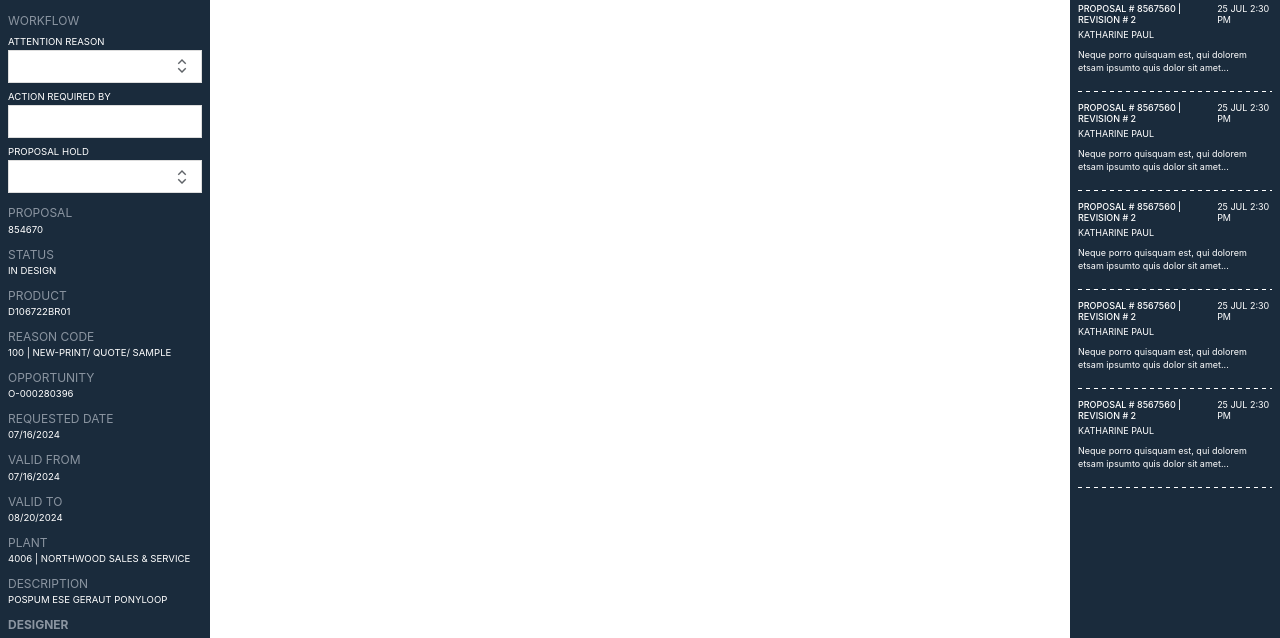
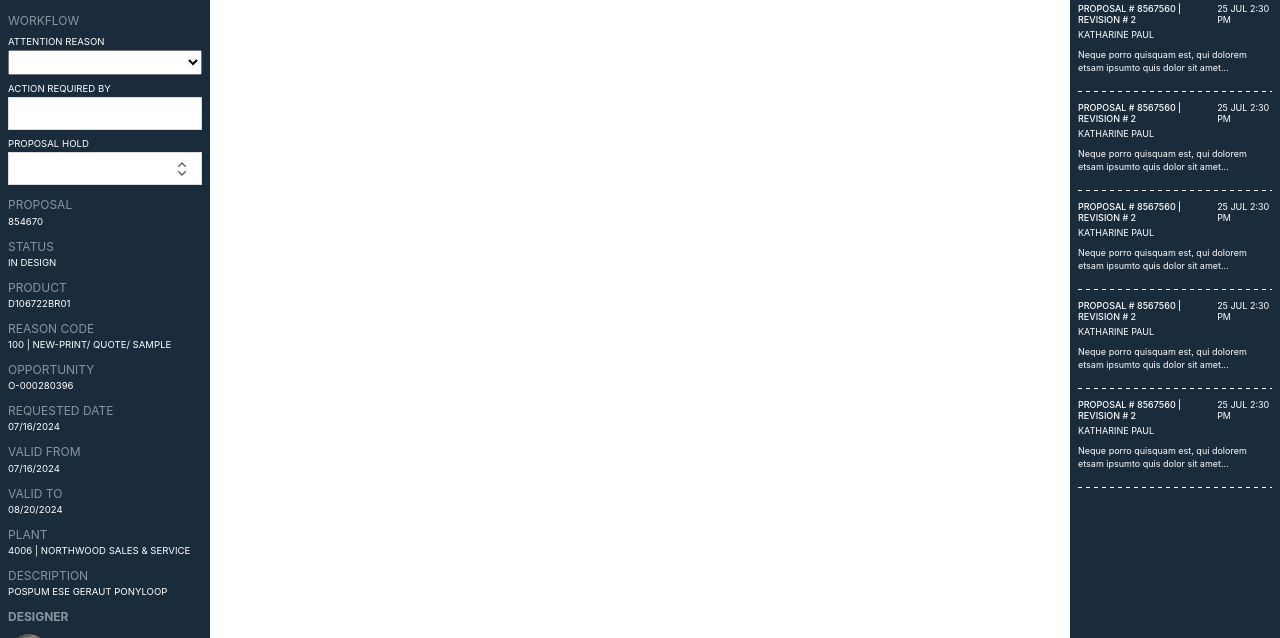
Before and after one commit to Murali981/Momentum-frontend, a plain HTML site: page index.html in a window 1280 px wide. Shown: the part 162-800 px from the top of the page. Drawn offline with Linux system fonts and the light colour scheme.

Commit message:
Added the select tag

```diff
--- a/index.html
+++ b/index.html
@@ -94,7 +94,7 @@
             </input>
           </div> -->
             <!-- <div class="sidebar__parent"> -->
-            <div class="input-wrapper">
+            <!-- <div class="input-wrapper">
               <input type="text" class="input-with-icon" />
               <div class="icon-container">
                 <svg
@@ -109,7 +109,13 @@
                   />
                 </svg>
               </div>
-            </div>
+            </div> -->
+            <select class="select">
+              <option value="volvo"></option>
+              <option value="saab"></option>
+              <option value="mercedes"></option>
+               <option value="audi"></option>
+            </select>
             <!-- </div> -->
             <!-- <div class="sidebar__value">action required by</div>
             <div class="sidebar__parent">
--- a/styles.css
+++ b/styles.css
@@ -207,6 +207,11 @@ body {
   width: 170px;
 }
 
+.select {
+  width: 100%;
+  height: 25px;
+}
+
 .input-wrapper {
   position: relative;
   width: 100%;
```
